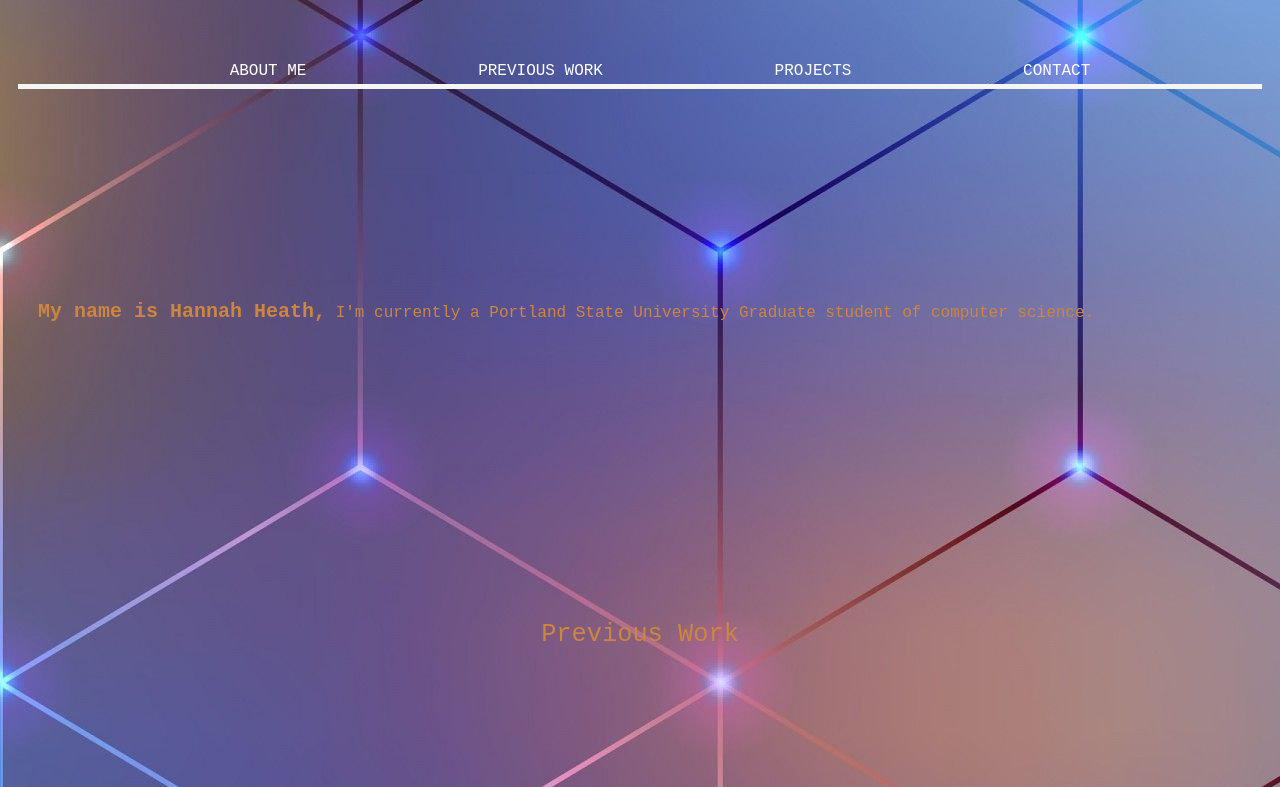
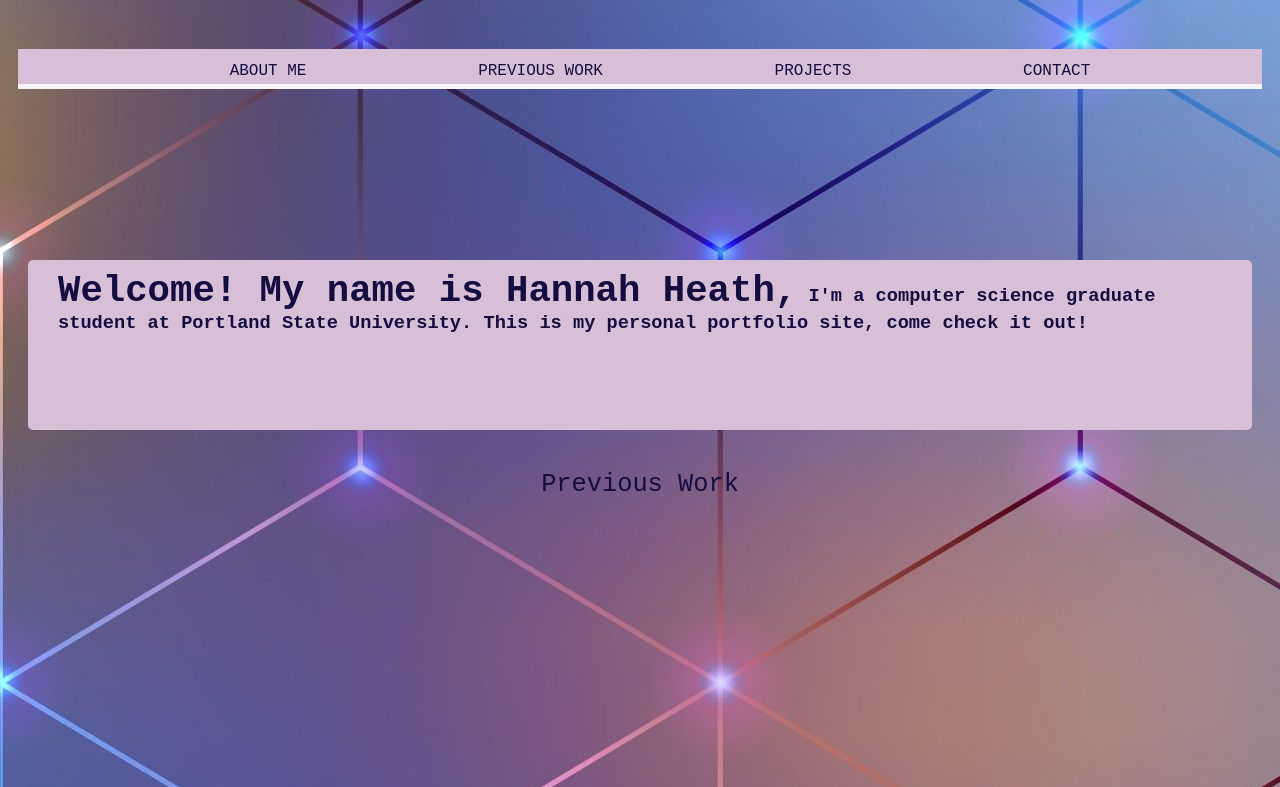
Before and after one commit to hheath43/PersonalWebsite, a plain HTML site: page src/index.html in a window 1280 px wide. Shown: the top 787 px of the page. Drawn offline with Linux system fonts and the light colour scheme.

Commit message:
updated font color to passing accessability

```diff
--- a/src/index.html
+++ b/src/index.html
@@ -7,7 +7,6 @@
     <title>Finale Project</title>
     <link rel="stylesheet" href="styles.css" />
     <script defer src="final-project.js"></script>
-  </head>
   <body style="background-image: url('187161.jpg');">
     <header>
       <div class="grid-item">
@@ -22,10 +21,10 @@
     <main>
       <section class="grid-container">
         <div class="grid-item intro" id="banner">
-
         </div>
         <div class="grid-item about" id="about">
-          <p><b>My name is Hannah Heath,</b> I'm currently a Portland State University Graduate student of computer science.</p>
+          <h1><b>Welcome! My name is Hannah Heath,</b> I'm a computer science graduate student at
+            Portland State University. This is my personal portfolio site, come check it out! </h1>
         </div>
         <div class="grid-item previous" id="previous">Previous Work</div>
         <div class="grid-item proj1" id="proj1">Adv Java Proj</div>
--- a/src/styles.css
+++ b/src/styles.css
@@ -1,7 +1,12 @@
 .link {
   text-decoration: none;
-  color: white;
+  color: rgb(21, 13, 63);
   font-size: large;
+}
+
+.link:hover {
+  background-color: rgb(21, 13, 63);
+  color: thistle;
 }
 
 li {
@@ -10,7 +15,7 @@ li {
 
 .grid-item {
   padding: 10px;
-  color: peru;
+  color: rgb(21, 13, 63);
   font-size: 2.4em;
   text-align: center;
   font-family: monospace;
@@ -22,7 +27,7 @@ li {
   justify-content: space-evenly;
   align-items: center;
   border-bottom: 5px solid whitesmoke;
-  /*gap: 10px;*/
+  background-color: thistle;
 }
 
 .banner {
@@ -31,16 +36,19 @@ li {
 
 .about {
   grid-area: about;
+  background-color: thistle;
+  border-radius: 5px;
+  margin:  20px;
 }
 
-p {
-  font-size: large;
+h1 {
+  font-size: 14pt;
   margin: 0px 20px 0px 20px;
   text-align: left;
 }
 
 b{
-  font-size:x-large;
+  font-size: 2em;
 }
 
 .previous {
@@ -85,7 +93,7 @@ b{
     display: grid;
     height: 540px;
     grid-template-columns: 1fr 1fr;
-    grid-template-rows: repeat(9,150px);
+    grid-template-rows: repeat(12,100px);
     gap: 10px;
     font-size: small;
     grid-template-areas:
@@ -94,8 +102,11 @@ b{
       'about  about'
       'previous previous'
       'previous previous'
+      'previous previous'
       'proj1  proj2'
       'proj1  proj2'
+      'proj1  proj2'
+      'contact contact'
       'contact contact'
       'contact contact';
   }
```
